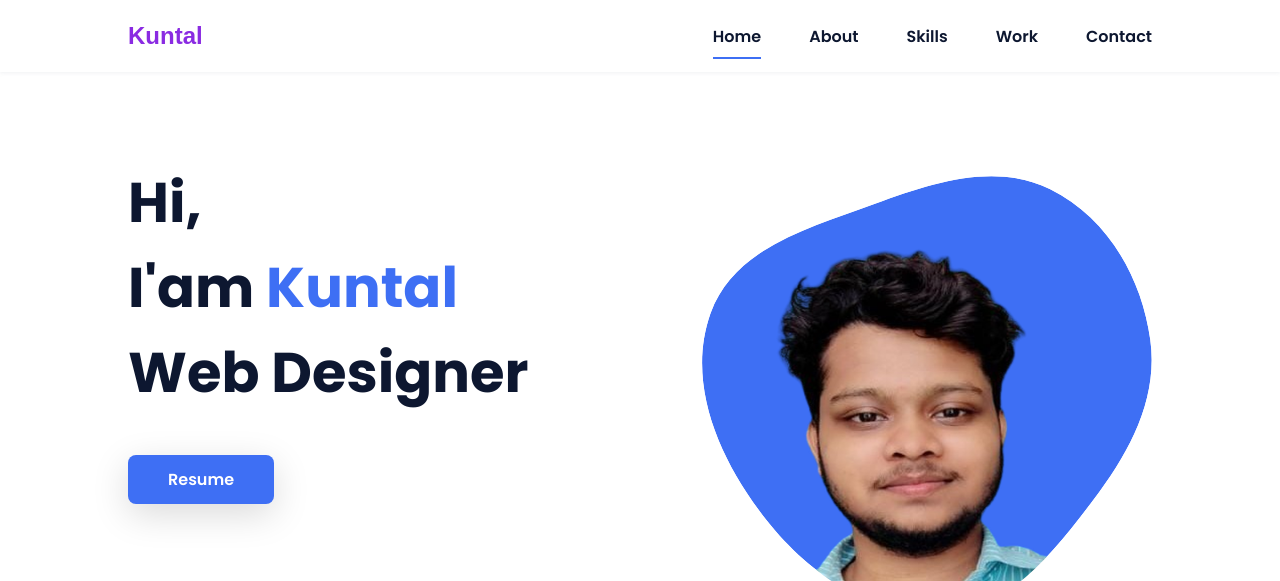
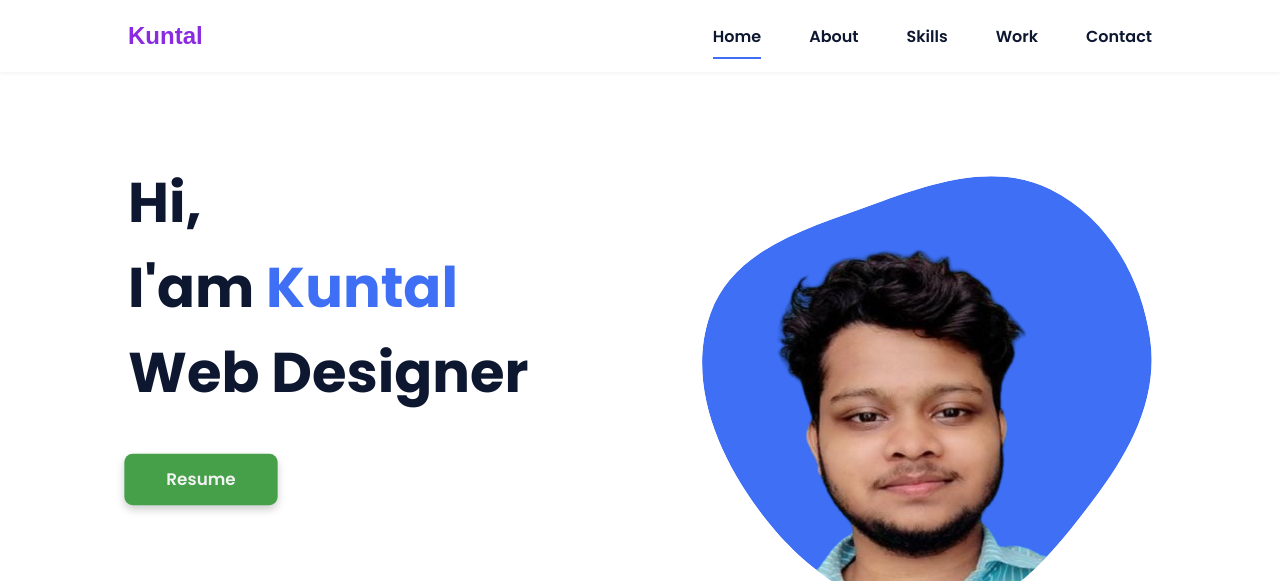
Before and after one commit to kuntal545/Personal-portfolio, a plain HTML site: page index.html in a window 1280 px wide. In both pictures the pointer is over the link "Resume". Shown: the top 581 px of the page. Drawn offline with nearby package versions, Linux system fonts and the light colour scheme; a web font is replaced by a local one.

Commit message:
hover send button

```diff
--- a/styles.css
+++ b/styles.css
@@ -263,7 +263,10 @@ img {
   transition: 0.3s;
 }
 .button:hover {
-  box-shadow: 0px 10px 36px rgba(0, 0, 0, 0.15);
+  background-color: #45a049; /* Change background color on hover */
+  color: #f2f2f2; /* Slightly lighter text color */
+  transform: scale(1.05); /* Slight zoom effect */
+  box-shadow: 0 4px 8px rgba(0, 0, 0, 0.2); /* Add a shadow */
 }
 
 /* ===== ABOUT =====*/
```
Also changed, not shown: index.html (+0 -2 lines).
